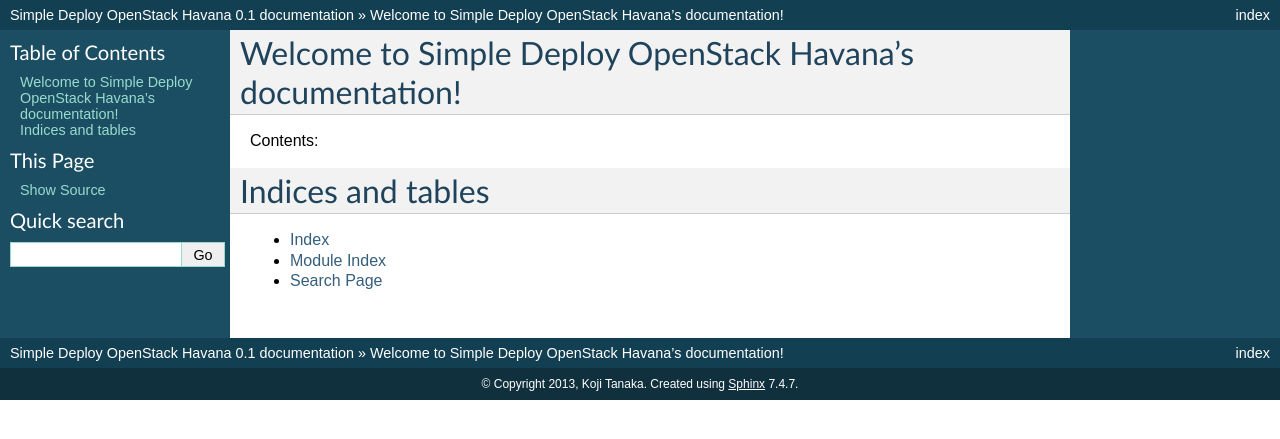
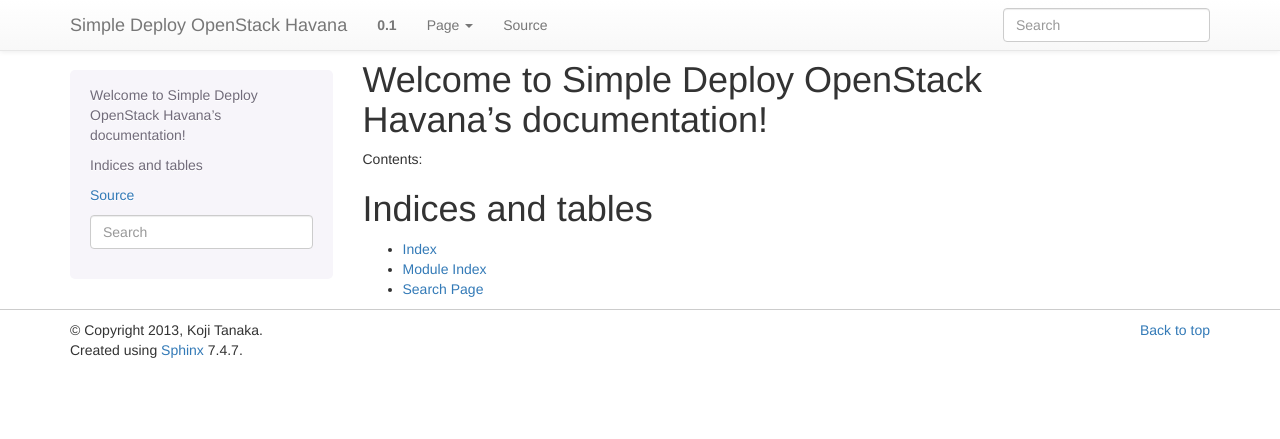
Before and after one commit to kojiwell/deploy_havana, a Sphinx documentation site: the page built from doc/index.rst, in a window 1280 px wide. Shown: the top 439 px of the page. Built offline with Sphinx 7.4.7, drawn with Linux system fonts in a browser that asks for light colours.

Commit message:
try bootstrap

```diff
--- a/doc/conf.py
+++ b/doc/conf.py
@@ -12,6 +12,7 @@
 # serve to show the default.
 
 import sys, os
+import sphinx_bootstrap_theme
 
 # If extensions (or modules to document with autodoc) are in another directory,
 # add these directories to sys.path here. If the directory is relative to the
@@ -91,7 +92,8 @@
 
 # The theme to use for HTML and HTML Help pages.  See the documentation for
 # a list of builtin themes.
-html_theme = 'default'
+#html_theme = 'default'
+html_theme = 'bootstrap'
 
 # Theme options are theme-specific and customize the look and feel of a theme
 # further.  For a list of options available for each theme, see the
@@ -100,6 +102,7 @@
 
 # Add any paths that contain custom themes here, relative to this directory.
 #html_theme_path = []
+html_theme_path = sphinx_bootstrap_theme.get_html_theme_path()
 
 # The name for this set of Sphinx documents.  If None, it defaults to
 # "<project> v<release> documentation".
```
